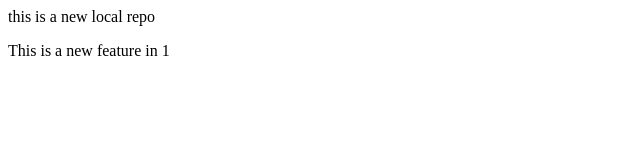
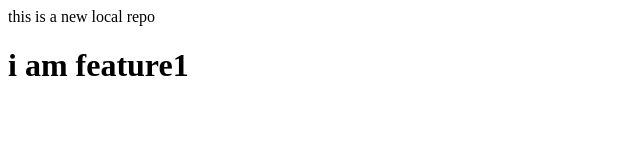
Before and after one commit to YashasSS7/localrepo, a plain HTML site: page index.html in a window 1280 px wide. Shown: the whole page, without its empty margins (0-640 px from the left). Drawn offline with Linux system fonts and the light colour scheme.

Commit message:
feature1

```diff
--- a/index.html
+++ b/index.html
@@ -1,2 +1,2 @@
 <p>this is a new local repo</p>
-<p>This is a new feature in 1</p>
+<h1>i am feature1</h1>
```
